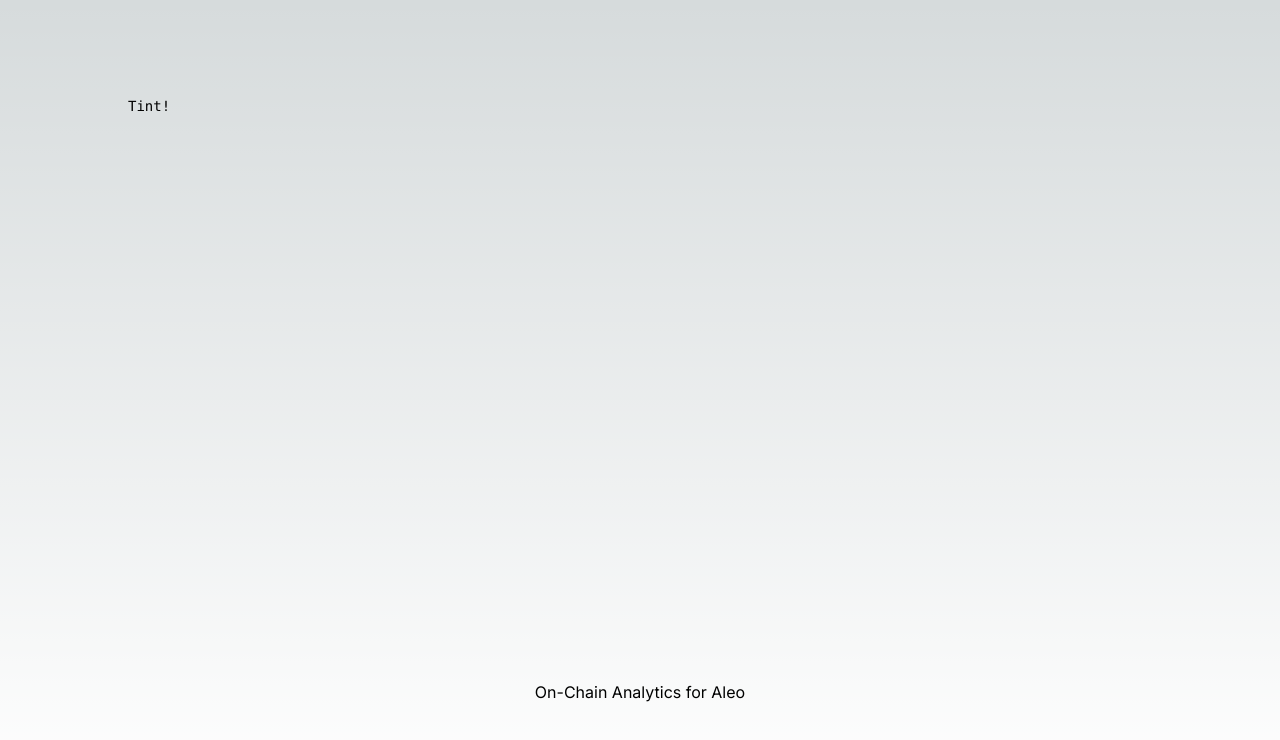
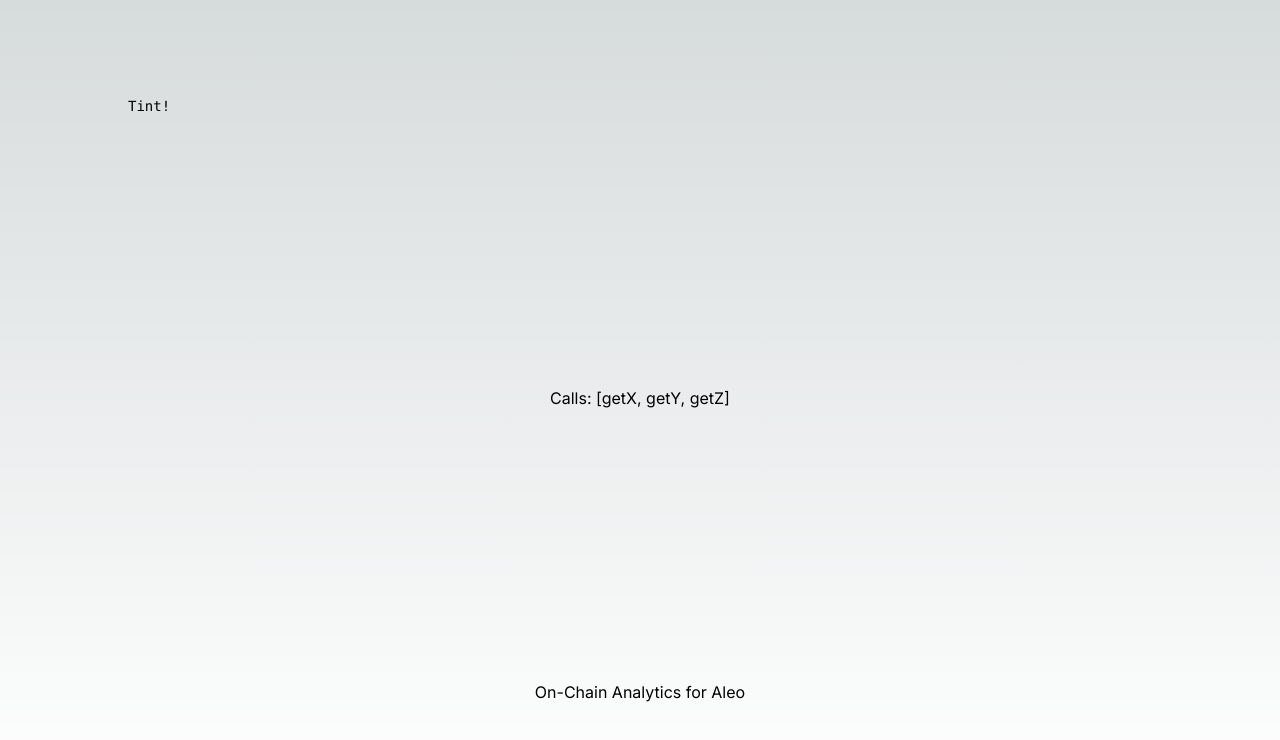
Before and after one commit to raheemlawal/tint-aleo, a Next.js app: page / in a window 1280 px wide. Shown: the top 740 px of the page. Built offline with nearby package versions, Linux system fonts and the light colour scheme.

Commit message:
add function call skeleton

```diff
--- a/src/app/page.tsx
+++ b/src/app/page.tsx
@@ -7,6 +7,9 @@ export default function Home() {
         Tint!
       </div>
       <div>
+        Calls: [getX, getY, getZ]
+      </div>
+      <div>
         On-Chain Analytics for Aleo
       </div>
     </main>
```
